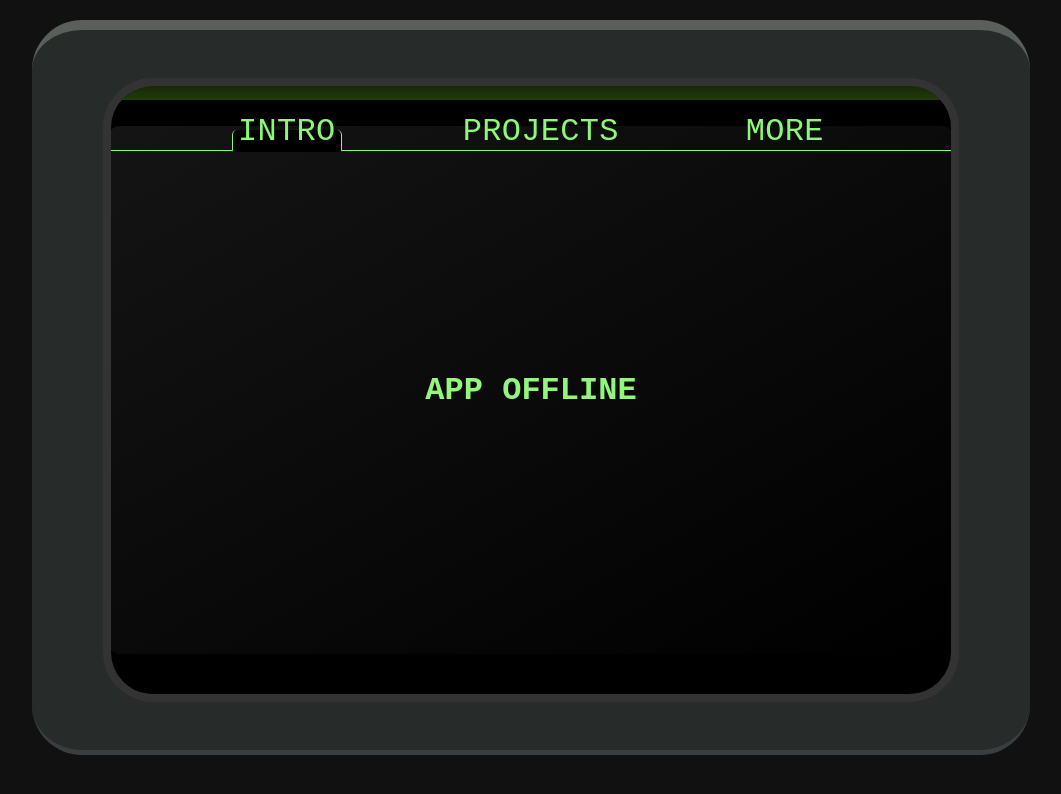
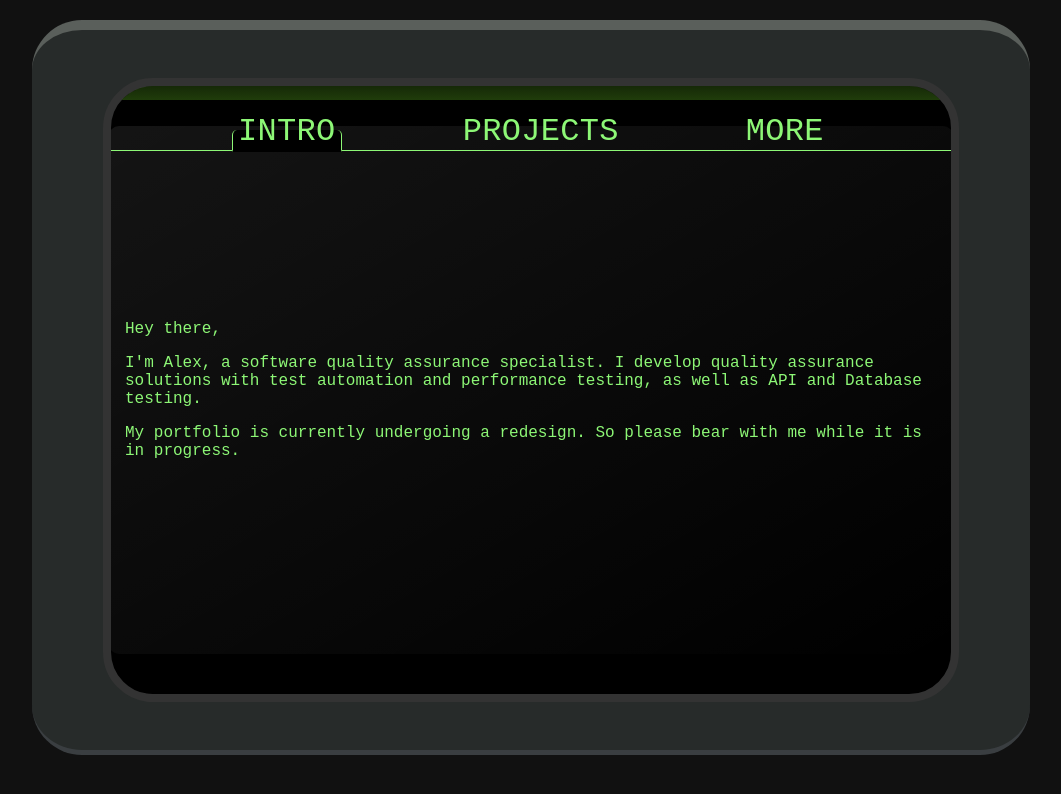
Before and after one commit to alex-gagnon/Portfolio-Web, a React (Create React App) app: page / in a window 1280 px wide. Shown: the top 794 px of the page, without its empty margins (109-1170 px from the left). Built offline with nearby package versions, Linux system fonts and the light colour scheme.

Commit message:
updated to latest

```diff
--- a/package.json
+++ b/package.json
@@ -8,7 +8,8 @@
     "@testing-library/user-event": "^7.2.1",
     "react": "^16.12.0",
     "react-dom": "^16.12.0",
-    "react-scripts": "3.3.0"
+    "react-scripts": "3.3.0",
+    "redux": "^4.0.5"
   },
   "scripts": {
     "start": "react-scripts start",
--- a/src/components/PipBoy/Main/Main.jsx
+++ b/src/components/PipBoy/Main/Main.jsx
@@ -1,25 +1,27 @@
 import React, {Component} from 'react';
-
-
-const Offline = (props) => (
-    <div><h1>{props.text.toUpperCase()}</h1></div>
-)
-
+import './PipBoy.main.css'
 
 class Main extends Component {
     constructor(props) {
         super(props)
-
-        this.state = {
-            text: 'APP OFFLINE'
-        }
     }
 
     render() {
         return (
-            <div className="pip-content">
-                <Offline text={this.state.text} />
-            </div>
+            <main id="pip-main">
+                <div>
+                    <p>Hey there,</p>
+                    <p>
+                        I'm Alex, a software quality assurance specialist.
+                        I develop quality assurance solutions with test automation and
+                        performance testing, as well as API and Database testing.
+                    </p>
+                    <p>
+                        My portfolio is currently undergoing a redesign. So please bear with me
+                        while it is in progress.
+                    </p>
+                </div>
+            </main>
         )
     }
 }
--- a/src/components/PipBoy/Main/PipBoy.main.css
+++ b/src/components/PipBoy/Main/PipBoy.main.css
@@ -1,8 +1,8 @@
-.pip-content {
+#pip-main {
     background-size:77px;
     background-position: 2px;
-    position: relative;
     left: 110px;
     top: 56px;
     z-index: 95;
+    padding: 10px;
 }
--- a/src/components/PipBoy/PipBoy.jsx
+++ b/src/components/PipBoy/PipBoy.jsx
@@ -33,7 +33,7 @@ class PipBoy extends Component {
                         </div>
                         <div className="screen-scan"></div>
                         <Header children={this.state.navItems}/>
-                        <Main />
+                        <Main text={this.state.text} />
                     </div>
                 </div>
             </div>
```
Also changed, not shown: src/components/Utils/randomQuotes.js (added, +34 -0 lines), 1 other file (tests, documents, lock files or other folders).
